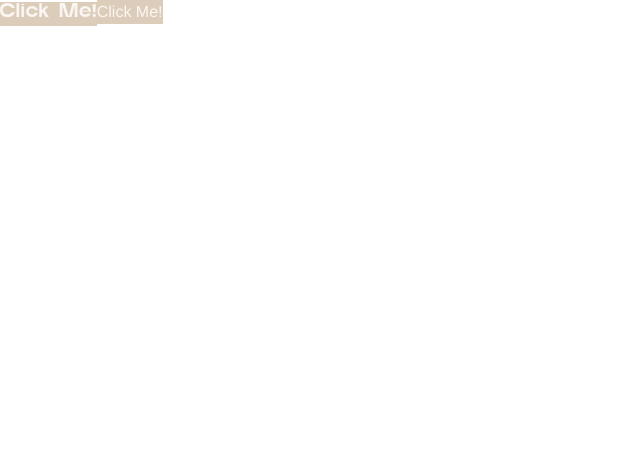
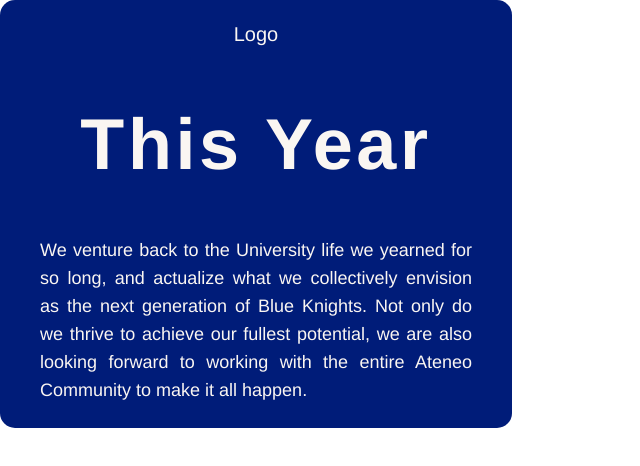
Before and after one commit to SAMAHAN-Systems-Development/samahan-at-the-get-go, a Next.js app: page / in a window 1280 px wide. Shown: the top 466 px of the page, without its empty margins (0-640 px from the left). Built offline with nearby package versions, Linux system fonts and the light colour scheme.

Commit message:
fix: merged main

```diff
--- a/src/components/Home/HomePage.tsx
+++ b/src/components/Home/HomePage.tsx
@@ -1,12 +1,12 @@
 import type { FC } from "react";
 import React from "react";
 
-import Button from "@/components/ui/Button";
+import AboutSecondSectionBlueCard from "@/components/ui/AboutPage/AboutSecondSectionBlueCard";
 
 const HomePage: FC = () => {
   return (
     <>
-      <Button
+      {/* <Button
         href="https://www.samahan.addu.edu.ph/"
         className="font-artega bg-beige text-white"
       >
@@ -17,7 +17,8 @@ const HomePage: FC = () => {
         className="font-appleGaramound bg-beige text-white"
       >
         Click Me!
-      </Button>
+      </Button> */}
+      <AboutSecondSectionBlueCard title="This Year" />
     </>
   );
 };
--- a/src/components/ui/AboutPage/AboutSecondSectionBlueCard.tsx
+++ b/src/components/ui/AboutPage/AboutSecondSectionBlueCard.tsx
@@ -4,13 +4,13 @@ type CardProps = {
   title: string;
 };
 
-const AboutSecondSection = (props: CardProps) => {
+const AboutSecondSectionBlueCard = (props: CardProps) => {
   return (
     <>
       {/* +++++++++++++++++++++++++++++++++++++++++++++second card+++++++++++++++++++++++++++++++++++++++++++++++++++++++++++++++++ */}
 
-      <div className="relative xl:w-2/5 md:w-full w-full bg-blue rounded-lg flex flex-col justify-center items-center gap-3">
-        <div className="flex xl:items-center sm:items-end xl:flex-col lg:flex-row md:flex-row md:mx-0 lg:mx-0 justify-between lg:gap-80 md:gap-80 xl:gap-10 sm:gap-10 my-5 flex-col">
+      <div className="relative xl:w-2/5 md:w-full w-full bg-blue rounded-card flex flex-col justify-center items-center gap-3">
+        <div className="flex xl:items-center sm:items-end xl:flex-col lg:flex-row md:flex-row  justify-between lg:gap-80 md:gap-80 xl:gap-10 sm:gap-10 my-5 flex-col">
           <div className="flex justify-end ">
             <p className="text-xl text-white flex">Logo</p>
           </div>
@@ -22,11 +22,11 @@ const AboutSecondSection = (props: CardProps) => {
 
         <div className="flex mx-10 my-6">
           <p className="text-white font-base text-lg text-justify">
-            Lorem ipsum dolor sit amet, consectetur adipiscing elit, sed do
-            eiusmod tempor incididunt ut labore et dolore magna aliqua. Ut enim
-            ad minim veniam, quis nostrud exercitation ullamco laboris nisi ut
-            aliquip ex ea commodo consequat. Duis aute irure dolor in
-            reprehenderit
+            We venture back to the University life we yearned for so long, and
+            actualize what we collectively envision as the next generation of
+            Blue Knights. Not only do we thrive to achieve our fullest
+            potential, we are also looking forward to working with the entire
+            Ateneo Community to make it all happen.
           </p>
         </div>
       </div>
@@ -34,4 +34,4 @@ const AboutSecondSection = (props: CardProps) => {
   );
 };
 
-export default AboutSecondSection;
+export default AboutSecondSectionBlueCard;
```
